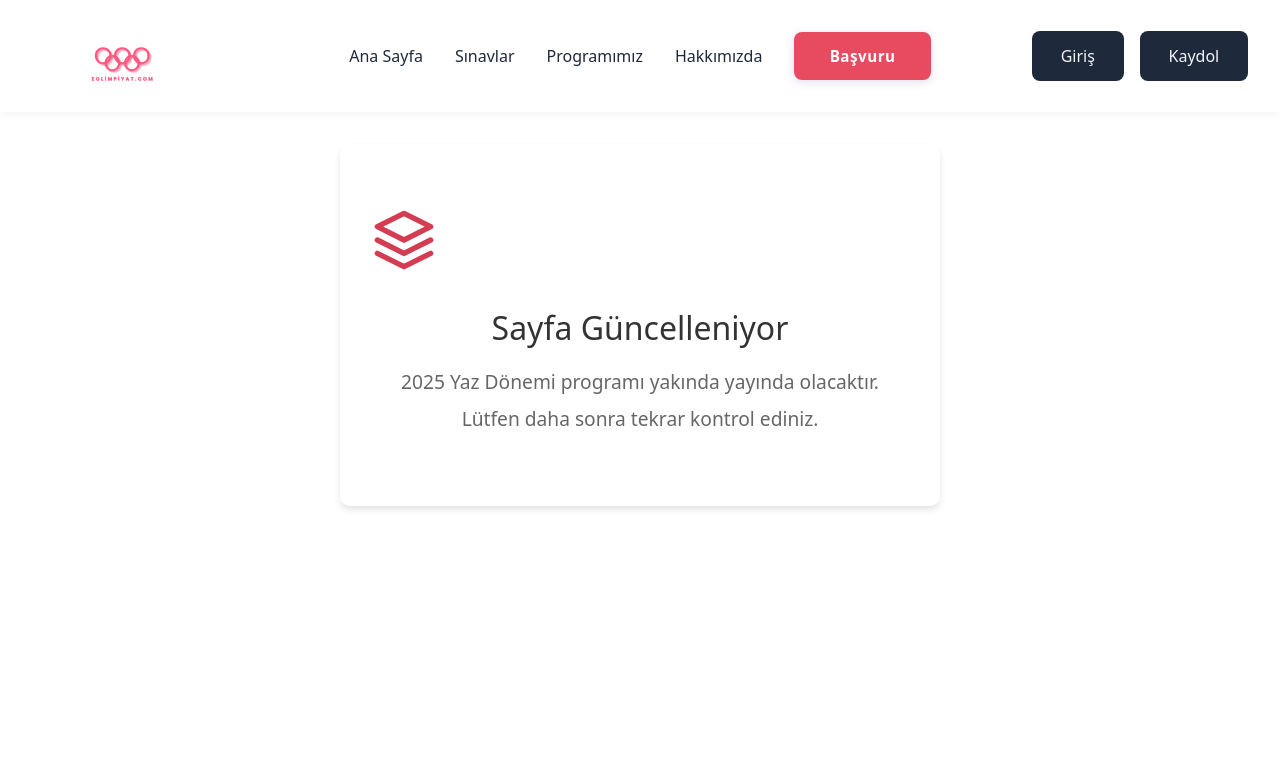
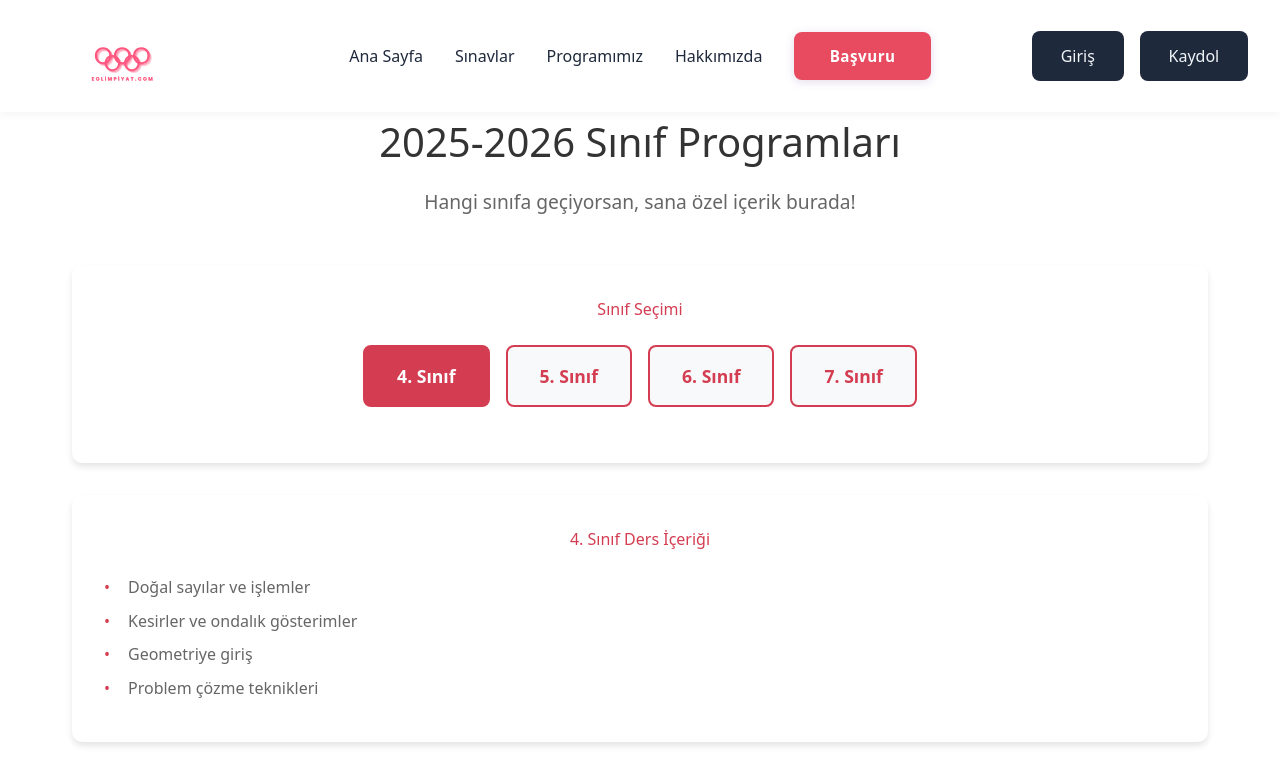
Before and after one commit to alifuatakbas/e-math-frontend, a Next.js app: page /program/2025-yaz in a window 1280 px wide. Shown: the top 784 px of the page. Built offline with nearby package versions, Linux system fonts and the light colour scheme.

Commit message:
Successtories

```diff
--- a/app/program/2025-yaz/page.tsx
+++ b/app/program/2025-yaz/page.tsx
@@ -1,26 +1,77 @@
 "use client";
-import React from 'react';
+import React, { useState } from 'react';
 import styles from '../../styles/Program.module.css';
 import Navbar from '../../components/Navbar';
 
-const SummerProgram2025 = () => {
+const dersIcerikleri = {
+  4: [
+    "Doğal sayılar ve işlemler",
+    "Kesirler ve ondalık gösterimler",
+    "Geometriye giriş",
+    "Problem çözme teknikleri"
+  ],
+  5: [
+    "Üslü ve köklü sayılar",
+    "Oran-orantı ve yüzde hesapları",
+    "Temel cebirsel ifadeler",
+    "Geometrik şekiller ve alan-hacim hesapları"
+  ],
+  6: [
+    "Denklemler ve eşitsizlikler",
+    "Veri analizi ve olasılık",
+    "Çokgenler ve çember",
+    "Matematiksel modelleme"
+  ],
+  7: [
+    "Cebirsel ifadeler ve polinomlar",
+    "Fonksiyonlar ve grafikler",
+    "Üçgenler ve dörtgenler",
+    "Gerçek hayat problemleri"
+  ]
+};
+
+const SinifProgrami = () => {
+  const [seciliSinif, setSeciliSinif] = useState(4);
+
   return (
     <>
       <Navbar />
       <div className={styles.container}>
-        <div className={styles.underConstruction}>
-          <div className={styles.constructionIcon}>
-            <svg xmlns="http://www.w3.org/2000/svg" width="64" height="64" viewBox="0 0 24 24" fill="none" stroke="currentColor" strokeWidth="2" strokeLinecap="round" strokeLinejoin="round">
-              <path d="M12 2L2 7l10 5 10-5-10-5zM2 17l10 5 10-5M2 12l10 5 10-5"></path>
-            </svg>
+        <div className={styles.header}>
+          <h1>2025-2026 Sınıf Programları</h1>
+          <p className={styles.subtitle}>Hangi sınıfa geçiyorsan, sana özel içerik burada!</p>
+        </div>
+
+        <div className={styles.programSection}>
+          <div className={styles.programCard}>
+            <h2>Sınıf Seçimi</h2>
+            <div className={styles.sinifKutulari}>
+              {[4, 5, 6, 7].map((sinif) => (
+                <button
+                  key={sinif}
+                  className={`${styles.sinifKutu} ${seciliSinif === sinif ? styles.secili : ''}`}
+                  onClick={() => setSeciliSinif(sinif)}
+                >
+                  {sinif}. Sınıf
+                </button>
+              ))}
+            </div>
           </div>
-          <h1>Sayfa Güncelleniyor</h1>
-          <p>2025 Yaz Dönemi programı yakında yayında olacaktır.</p>
-          <p className={styles.subText}>Lütfen daha sonra tekrar kontrol ediniz.</p>
+
+          <div className={styles.programCard}>
+            <h2>{seciliSinif}. Sınıf Ders İçeriği</h2>
+            <div className={styles.content}>
+              <ul>
+                {dersIcerikleri[seciliSinif].map((icerik, idx) => (
+                  <li key={idx}>{icerik}</li>
+                ))}
+              </ul>
+            </div>
+          </div>
         </div>
       </div>
     </>
   );
 };
 
-export default SummerProgram2025;
+export default SinifProgrami;
--- a/app/styles/Program.module.css
+++ b/app/styles/Program.module.css
@@ -252,3 +252,41 @@
     font-size: 1rem;
   }
 }
+
+
+.sinifKutulari {
+  display: flex;
+  justify-content: center;
+  gap: 1rem;
+  margin-bottom: 1.5rem;
+  flex-wrap: wrap;
+}
+
+.sinifKutu {
+  background: #f8f9fa;
+  color: #d43d51;
+  border: 2px solid #d43d51;
+  border-radius: 8px;
+  padding: 1rem 2rem;
+  font-size: 1.1rem;
+  cursor: pointer;
+  transition: background 0.3s, color 0.3s;
+  font-weight: 600;
+}
+
+.sinifKutu:hover,
+.secili {
+  background: #d43d51;
+  color: #fff;
+}
+
+@media (max-width: 600px) {
+  .sinifKutulari {
+    flex-direction: column;
+    align-items: center;
+  }
+  .sinifKutu {
+    width: 100%;
+    text-align: center;
+  }
+}
```
